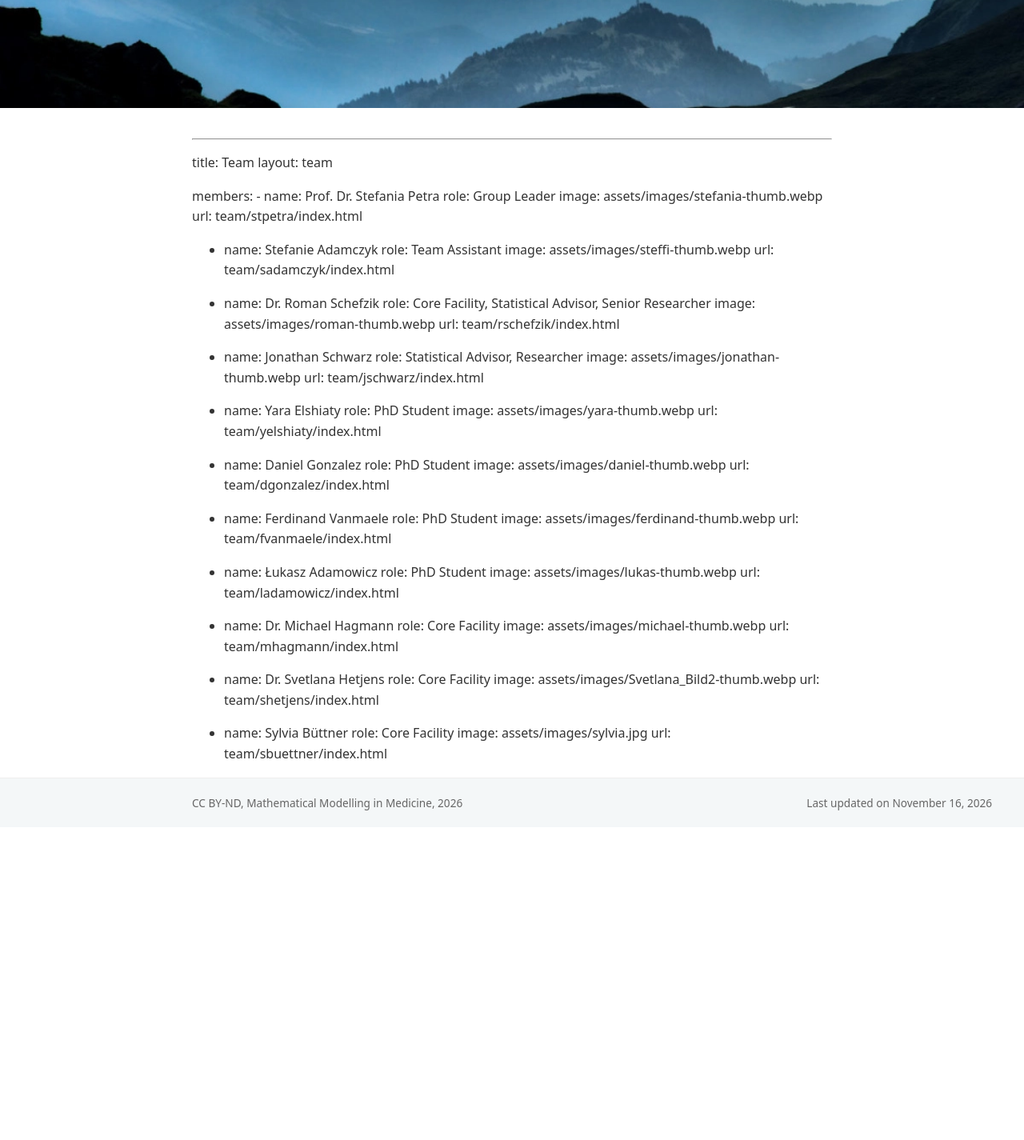
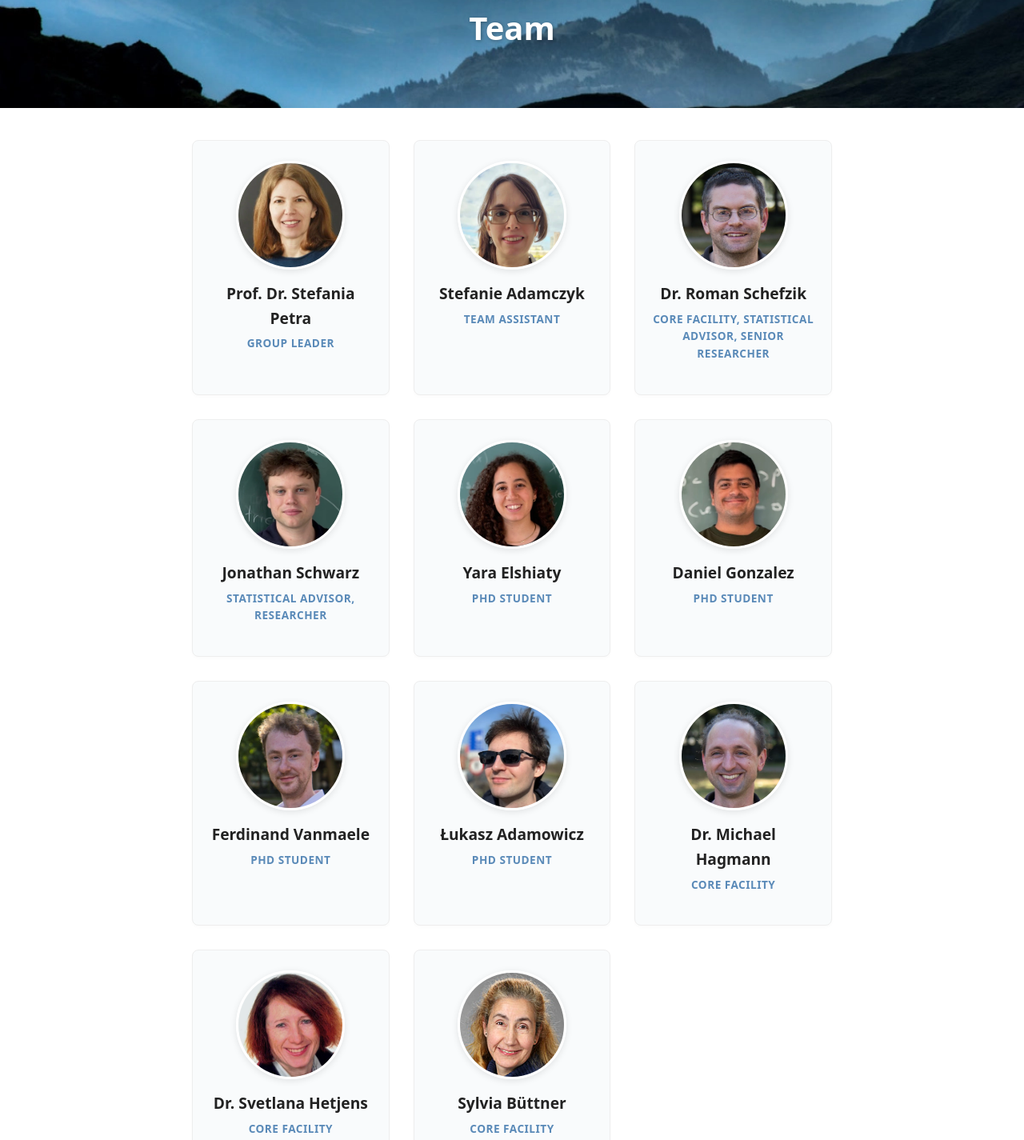
Before and after one commit to mmm-hd/mmm-hd.github.io, a plain HTML site: page team.html in a window 1280 px wide. Shown: the part 166-1591 px from the top of the page at 80% size. Before the commit the page ends 1200 px from the top, so only its background shows below. Drawn offline with Linux system fonts and the light colour scheme.

Commit message:
Deploying to gh-pages from @ mmm-hd/mmm-hd.github.io@8fd71068b016a029229db014d9af04e34b6d7271 🚀

```diff
--- a/team.html
+++ b/team.html
@@ -3,7 +3,7 @@
 <head>
     <meta charset="utf-8">
     <meta name="viewport" content="width=device-width, initial-scale=1.0">
-    <title> &mdash; MMM</title>
+    <title>Team &mdash; MMM</title>
     <link rel="stylesheet" href="assets/style.css">
     <link rel="preload" as="image" href="assets/images/mountain_banner.webp" type="image/webp" fetchpriority="high">
 </head>
@@ -26,90 +26,59 @@
     </nav>
 </header>
     <div class="banner">
-        <h1></h1>
+        <h1>Team</h1>
     </div>
 
+    <main class="container">
 
 
-
-
-    <div class="page-layout ">
-
-
-        <main class="page-content">
-                        <hr />
-<p>title: Team
-layout: team</p>
-<p>members:
-  - name:   Prof. Dr. Stefania Petra
-    role:   Group Leader
-    image:  assets/images/stefania-thumb.webp
-    url:    team/stpetra/index.html</p>
-<ul>
-<li>
-<p>name:   Stefanie Adamczyk
-    role:   Team Assistant
-    image:  assets/images/steffi-thumb.webp
-    url:    team/sadamczyk/index.html</p>
-</li>
-<li>
-<p>name:   Dr. Roman Schefzik
-    role:   Core Facility, Statistical Advisor, Senior Researcher
-    image:  assets/images/roman-thumb.webp
-    url:    team/rschefzik/index.html</p>
-</li>
-<li>
-<p>name:   Jonathan Schwarz
-    role:   Statistical Advisor, Researcher
-    image:  assets/images/jonathan-thumb.webp
-    url:    team/jschwarz/index.html</p>
-</li>
-<li>
-<p>name:   Yara Elshiaty
-    role:   PhD Student
-    image:  assets/images/yara-thumb.webp
-    url:    team/yelshiaty/index.html</p>
-</li>
-<li>
-<p>name:   Daniel Gonzalez
-    role:   PhD Student
-    image:  assets/images/daniel-thumb.webp
-    url:    team/dgonzalez/index.html</p>
-</li>
-<li>
-<p>name:   Ferdinand Vanmaele
-    role:   PhD Student
-    image:  assets/images/ferdinand-thumb.webp
-    url:    team/fvanmaele/index.html</p>
-</li>
-<li>
-<p>name:   Łukasz Adamowicz
-    role:   PhD Student
-    image:  assets/images/lukas-thumb.webp
-    url:    team/ladamowicz/index.html</p>
-</li>
-<li>
-<p>name:   Dr. Michael Hagmann
-    role:   Core Facility
-    image:  assets/images/michael-thumb.webp
-    url:    team/mhagmann/index.html</p>
-</li>
-<li>
-<p>name:   Dr. Svetlana Hetjens
-    role:   Core Facility
-    image:  assets/images/Svetlana_Bild2-thumb.webp
-    url:    team/shetjens/index.html</p>
-</li>
-<li>
-<p>name:   Sylvia Büttner
-    role:   Core Facility
-    image:  assets/images/sylvia.jpg
-    url:    team/sbuettner/index.html</p>
-</li>
-</ul>
-
-        </main>
-    </div>
+        <div class="team-grid">
+            <a href="team/stpetra/index.html" class="team-card">
+                <img src="assets/images/stefania-thumb.webp" alt="Prof. Dr. Stefania Petra">
+                <h3>Prof. Dr. Stefania Petra</h3>
+<p class="role">Group Leader</p>            </a>
+            <a href="team/sadamczyk/index.html" class="team-card">
+                <img src="assets/images/steffi-thumb.webp" alt="Stefanie Adamczyk">
+                <h3>Stefanie Adamczyk</h3>
+<p class="role">Team Assistant</p>            </a>
+            <a href="team/rschefzik/index.html" class="team-card">
+                <img src="assets/images/roman-thumb.webp" alt="Dr. Roman Schefzik">
+                <h3>Dr. Roman Schefzik</h3>
+<p class="role">Core Facility, Statistical Advisor, Senior Researcher</p>            </a>
+            <a href="team/jschwarz/index.html" class="team-card">
+                <img src="assets/images/jonathan-thumb.webp" alt="Jonathan Schwarz">
+                <h3>Jonathan Schwarz</h3>
+<p class="role">Statistical Advisor, Researcher</p>            </a>
+            <a href="team/yelshiaty/index.html" class="team-card">
+                <img src="assets/images/yara-thumb.webp" alt="Yara Elshiaty">
+                <h3>Yara Elshiaty</h3>
+<p class="role">PhD Student</p>            </a>
+            <a href="team/dgonzalez/index.html" class="team-card">
+                <img src="assets/images/daniel-thumb.webp" alt="Daniel Gonzalez">
+                <h3>Daniel Gonzalez</h3>
+<p class="role">PhD Student</p>            </a>
+            <a href="team/fvanmaele/index.html" class="team-card">
+                <img src="assets/images/ferdinand-thumb.webp" alt="Ferdinand Vanmaele">
+                <h3>Ferdinand Vanmaele</h3>
+<p class="role">PhD Student</p>            </a>
+            <a href="team/ladamowicz/index.html" class="team-card">
+                <img src="assets/images/lukas-thumb.webp" alt="Łukasz Adamowicz">
+                <h3>Łukasz Adamowicz</h3>
+<p class="role">PhD Student</p>            </a>
+            <a href="team/mhagmann/index.html" class="team-card">
+                <img src="assets/images/michael-thumb.webp" alt="Dr. Michael Hagmann">
+                <h3>Dr. Michael Hagmann</h3>
+<p class="role">Core Facility</p>            </a>
+            <a href="team/shetjens/index.html" class="team-card">
+                <img src="assets/images/Svetlana_Bild2-thumb.webp" alt="Dr. Svetlana Hetjens">
+                <h3>Dr. Svetlana Hetjens</h3>
+<p class="role">Core Facility</p>            </a>
+            <a href="team/sbuettner/index.html" class="team-card">
+                <img src="assets/images/sylvia.jpg" alt="Sylvia Büttner">
+                <h3>Sylvia Büttner</h3>
+<p class="role">Core Facility</p>            </a>
+        </div>
+    </main>
 
 <footer>
     <div class="footer-content">
```
